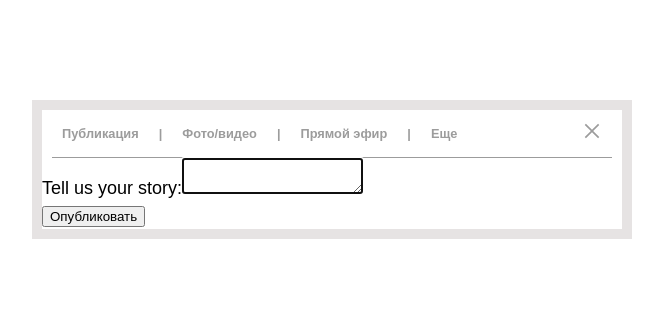
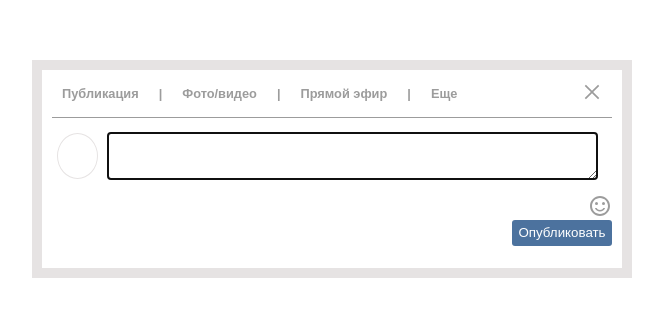
Before and after one commit to Mali-zi/router-crud, a React (Create React App) app: page /posts/new in a window 1280 px wide. Shown: the part 231-548 px from the top of the page, without its empty margins (308-971 px from the left). Built offline with nearby package versions, Linux system fonts and the light colour scheme.

Commit message:
style: change css

```diff
--- a/src/App.css
+++ b/src/App.css
@@ -185,6 +185,7 @@ a {
   height: 24px;
   fill: var(--dark-grey);
   stroke-width: "1";
+  text-align: end;
 }
 
 .avatar-small {
@@ -246,3 +247,38 @@ a {
 .new-post-top-left {
   display: flex;
 }
+
+.new-post-midle {
+  display: flex;
+  justify-content: space-between;
+  margin: 15px;
+}
+
+.inputPlace {
+  width: 100%;
+  height: auto;
+  margin: 0 10px;
+  color: black;
+  background-color: #fff;
+  border: none;
+}
+
+.inputPlace-avatar {
+  width: 46px;
+  height: 46px;
+  border-radius: 50%;
+  border: 1px solid var(--light-grey);
+}
+
+.new-post-midle-bottom {
+  align-items: end;
+}
+
+.new-post-bottom {
+  /* width: 100%; */
+  height: 50px;
+  margin: 0 10px;
+  background-color: #fff;
+  border: none;
+  text-align: end;
+}
--- a/src/components/NewPost.tsx
+++ b/src/components/NewPost.tsx
@@ -44,7 +44,9 @@ export default function NewPost({ setPosts }: NewPostProps): React.ReactElement
 
       </div>
       <hr className='hr-line' />
-      <label htmlFor='message'>Tell us your story:</label>
+      <div className='new-post-midle'>
+        <div className='inputPlace-avatar'></div>
+        {/* <label htmlFor='message'>Tell us your story:</label> */}
         <textarea
           id='message'
           name='textarea'
@@ -53,9 +55,22 @@ export default function NewPost({ setPosts }: NewPostProps): React.ReactElement
           autoFocus
           onChange={(e) => setMessage(e.target.value)}
         />
+      </div>
+        <div className='new-post-midle-bottom'>
+          <div className='reaction-icon'>
+            <svg xmlns="http://www.w3.org/2000/svg" height="24px" viewBox="0 0 24 24" width="24px">
+              <path d="M0 0h24v24H0V0z" fill="none"/>
+              <circle cx="15.5" cy="9.5" r="1.5"/>
+              <circle cx="8.5" cy="9.5" r="1.5"/>
+              <path d="M12 16c-1.48 0-2.75-.81-3.45-2H6.88c.8 2.05 2.79 3.5 5.12 3.5s4.32-1.45 5.12-3.5h-1.67c-.69
+                1.19-1.97 2-3.45 2zm-.01-14C6.47 2 2 6.48 2 12s4.47 10 9.99 10C17.52 22 22 17.52 22 12S17.52 2 11.99
+                2zM12 20c-4.42 0-8-3.58-8-8s3.58-8 8-8 8 3.58 8 8-3.58 8-8 8z"/>
+            </svg>
+          </div>
+      </div>
       <div className='new-post-bottom'>
         <Link to='/'>
-          <button onClick={handleClickSend}>Опубликовать</button>
+          <button className='create-post-btn' onClick={handleClickSend}>Опубликовать</button>
         </Link>
       </div>
     </div>
```
Lines whose indentation alone changed are shown as unchanged.
